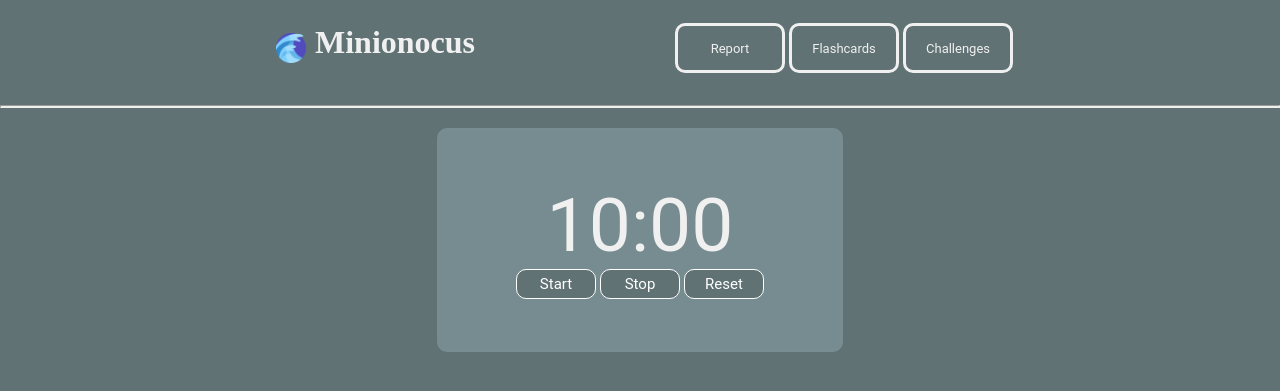
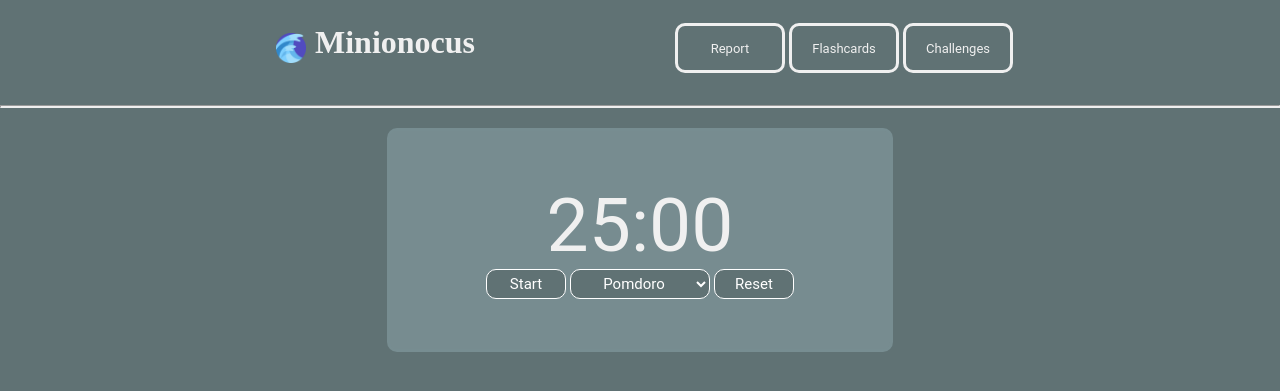
Before and after one commit to minion324/minion324.github.io, a Flask app: page / in a window 1280 px wide. Shown: the top 391 px of the page. Run offline with Flask 3, Linux system fonts and the light colour scheme.

Commit message:
more feature rich timer with a dropdown box.

```diff
--- a/static/css/style.css
+++ b/static/css/style.css
@@ -10,7 +10,7 @@
 }
 
 #timeContainer {
-    max-width: 300px;
+    max-width: 400px;
     border: 3px solid;
     border-radius: 10px;
     text-align: center;
@@ -25,6 +25,11 @@
     font-size: 75px;
     font-family: roboto, monospace, serif;
     color: #F0F0F0;
+}
+
+#breakDropdown {
+    width:140px;
+    text-align: center;
 }
 
 #title {
--- a/static/js/timer.js
+++ b/static/js/timer.js
@@ -1,13 +1,21 @@
-const timeDisplay = document.querySelector("#timeDisplay")
-const startTimer = document.querySelector("#startTimer")
-const stopTimer = document.querySelector("#stopTimer")
-const resetTimer = document.querySelector("#resetTimer")
+const timeDisplay = document.querySelector("#timeDisplay");
+const startStopTimer = document.querySelector("#startStopTimer");
+const breakDropdown = document.querySelector("#breakDropdown");
+const resetTimer = document.querySelector("#resetTimer");
 
 
-let initialTime = 0.2 * 60; //10mins to seconds
+let initialTime = 25 * 60; //10mins to seconds
 let currentTime = initialTime;
 let paused = true;
 let interval;
+
+breakDropdown.value = "pomdoro";
+
+const breakDictionary = {
+    "pomdoro" : 25,
+    "shortBreak" : 5,
+    "longBreak" : 15,
+};
 
 function pad (unit) {
         return (("0") + unit).length > 2 ? unit : "0" + unit;
@@ -23,6 +31,7 @@ function updateTime() {
    if (currentTime > 0) {
        currentTime--;
        updateDisplay();
+
    } else{
        paused=true;
        clearInterval(interval);
@@ -30,25 +39,34 @@ function updateTime() {
    }
 }
 
-startTimer.addEventListener("click", () => {
-    if (paused){
-        paused = false;
-        interval = setInterval(updateTime, 1000);
-
-        console.log("work")
-    }
-});
-
-stopTimer.addEventListener("click", () => {
-   if (!paused){
-       paused = true;
-       clearInterval(interval);
-   }
-});
-
-resetTimer.addEventListener("click",() => {
+function resetTimerFunc() {
     paused = true;
     clearInterval(interval);
     currentTime = initialTime;
     updateDisplay();
+    startStopTimer.textContent = "Start";
+}
+
+startStopTimer.addEventListener("click", () => {
+    if (paused){
+        paused = false;
+        interval = setInterval(updateTime, 1000);
+        startStopTimer.textContent = "Paused";
+    } else {
+        paused = true;
+        clearInterval(interval);
+        startStopTimer.textContent = "Start";
+    }
 });
+
+breakDropdown.addEventListener('change', (event)=> {
+    const selectedBreak = event.target.value;
+    console.log(selectedBreak);
+    initialTime = breakDictionary[selectedBreak] * 60;
+    resetTimerFunc();
+    });
+
+
+resetTimer.addEventListener("click",() => {
+    resetTimerFunc();
+});
--- a/templates/timer.html
+++ b/templates/timer.html
@@ -11,11 +11,17 @@
 
 <body>
     <div id="timeContainer">
-        <div id="timeDisplay">10:00</div>
-        <button id="startTimer" class="timer">Start</button>
-        <button id="stopTimer" class="timer">Stop</button>
+        <div id="timeDisplay">25:00 </div>
+        <button id="startStopTimer" class="timer">Start</button>
+        <label for="breakDropdown"></label><select name="break" class="timer" id="breakDropdown">
+            <option value="pomdoro">Pomdoro</option>
+            <option value="shortBreak">Short Break</option>
+            <option value="longBreak">Long Break</option>
+        </select>
         <button id="resetTimer" class="timer">Reset</button>
     </div>
+
+
     <script src="/js/timer.js"></script>
 
 </body>
```
